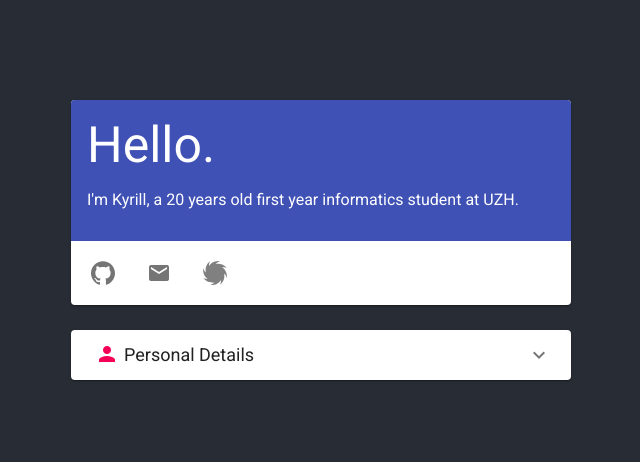
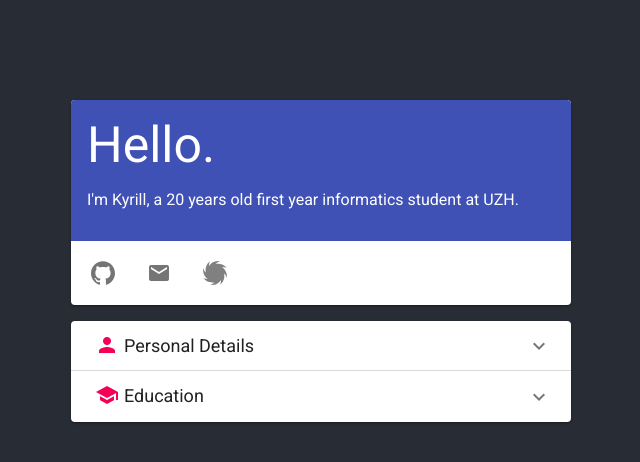
Before and after one commit to realChesta/homepage-v2, a React (Create React App) app: page / in a window 1280 px wide. Shown: the top 462 px of the page, without its empty margins (319-959 px from the left). Built offline with nearby package versions, Linux system fonts and the light colour scheme.

Commit message:
Added empty EducationPanel, small style adjustments in home and personal

```diff
--- /dev/null
+++ b/src/js/EducationPanel.js
@@ -0,0 +1,28 @@
+import React, {Component} from 'react';
+import {
+  withTheme,
+  Icon,
+  Typography,
+  ExpansionPanel,
+  ExpansionPanelSummary,
+  ExpansionPanelDetails,
+} from "@material-ui/core";
+
+class EducationPanel extends Component {
+  render() {
+    return (
+      <ExpansionPanel>
+        <ExpansionPanelSummary expandIcon={<Icon>expand_more</Icon>}>
+          <Icon color="secondary">school</Icon>
+          <Typography style={{marginLeft: "5px", fontSize: "18px", fontWeight: "regular"}}>
+            Education
+          </Typography>
+        </ExpansionPanelSummary>
+        <ExpansionPanelDetails>
+        </ExpansionPanelDetails>
+      </ExpansionPanel>
+    );
+  }
+}
+
+export default withTheme()(EducationPanel);
--- a/src/js/Home.js
+++ b/src/js/Home.js
@@ -2,6 +2,7 @@ import React, {Component} from 'react';
 import {withTheme} from '@material-ui/core';
 import TitleCard from './TitleCard'
 import PersonalPanel from "./PersonalPanel";
+import EducationPanel from "./EducationPanel";
 
 import '../styles/Home.css';
 
@@ -18,6 +19,7 @@ class Home extends Component {
           <TitleCard/>
           <div className="home-content-container">
             <PersonalPanel/>
+            <EducationPanel/>
           </div>
         </div>
       </div>
--- a/src/js/PersonalPanel.js
+++ b/src/js/PersonalPanel.js
@@ -9,9 +9,9 @@ import {
   Chip,
   Tooltip
 } from "@material-ui/core";
+import GridItem from "./GridItem";
 
 import '../styles/PersonalPanel.css';
-import GridItem from "./GridItem";
 
 class PersonalPanel extends Component {
   render() {
--- a/src/styles/Home.css
+++ b/src/styles/Home.css
@@ -12,7 +12,7 @@
 }
 
 .home-content-container {
-    margin-top: 25px;
+    margin-top: 16px;
 }
 
 a:link {
```
Also changed, not shown: src/styles/EducationPanel.css (added).
